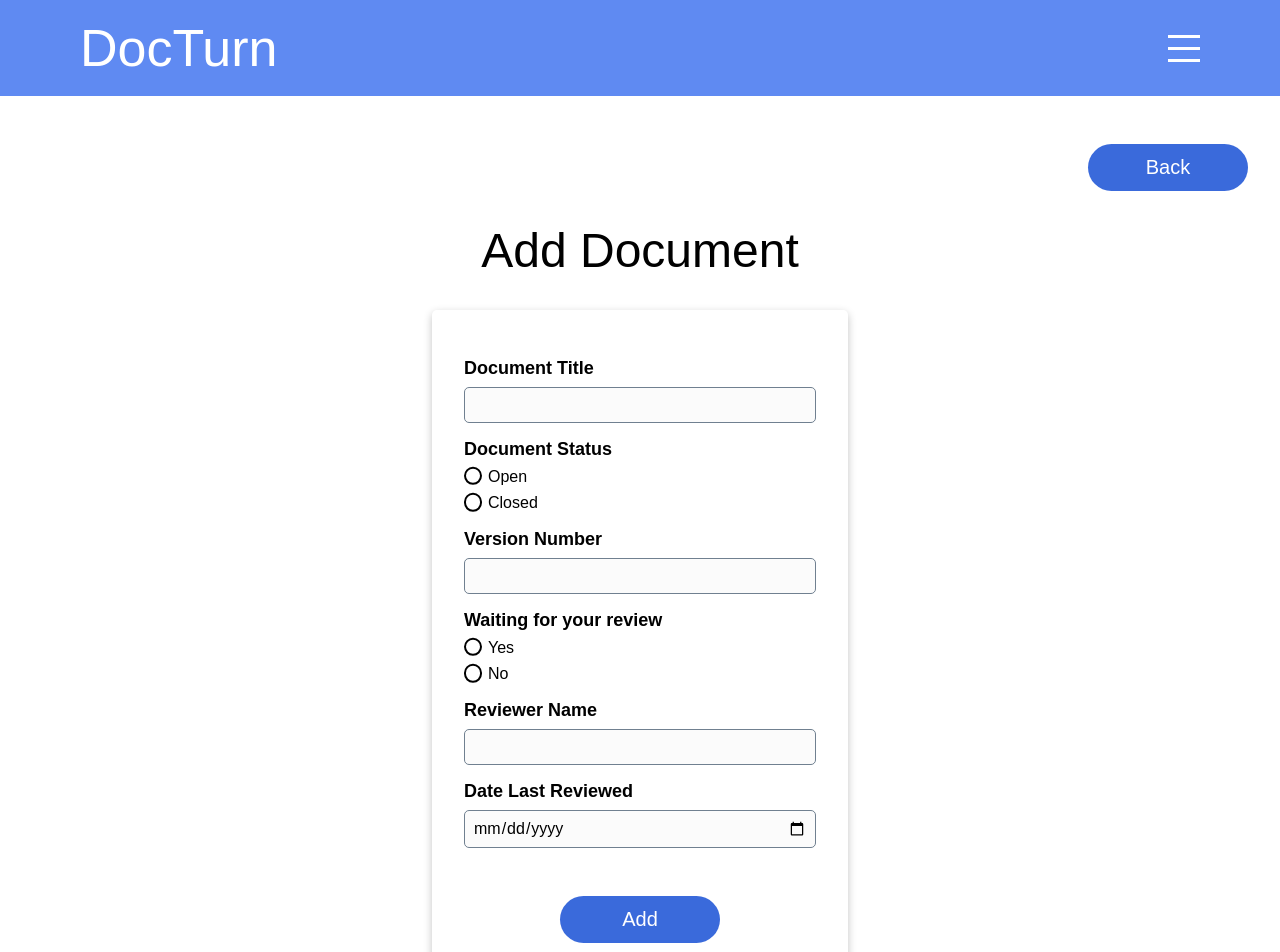
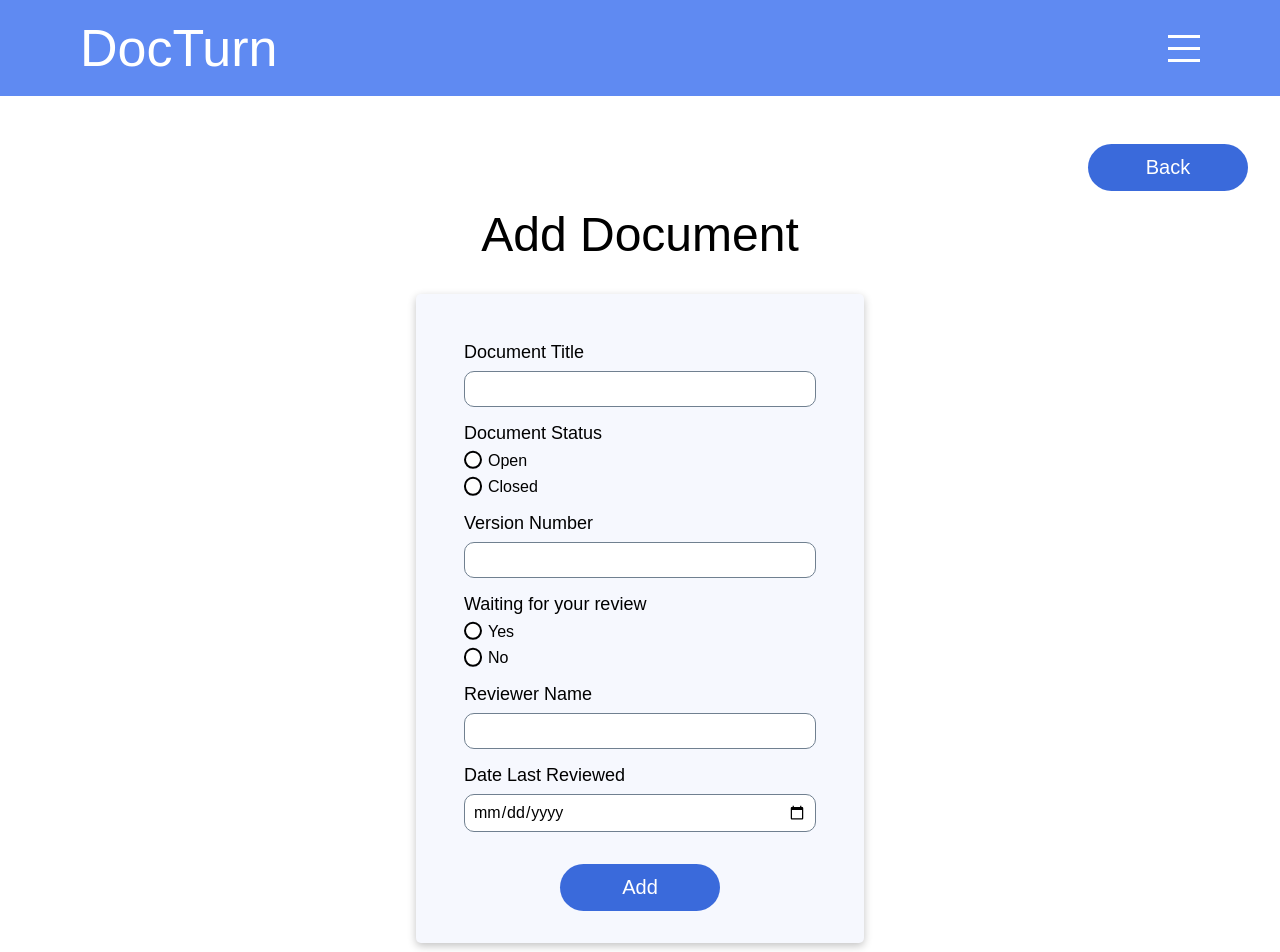
Before and after one commit to nicolecevey/docturn, a React (Create React App) app: page /documents/add in a window 1280 px wide. Shown: the top 952 px of the page. Built offline with nearby package versions, Linux system fonts and the light colour scheme; no server answers; sample sign-in values are in the browser's storage.

Commit message:
Fixing delete modal styling

```diff
--- a/src/components/AddDocumentForm/AddDocumentForm.scss
+++ b/src/components/AddDocumentForm/AddDocumentForm.scss
@@ -12,6 +12,10 @@
         font-size: 3rem;
         margin: 2rem 0;
         color: $primary-font-color;
+
+        @include tablet {
+            margin-top: 1rem;
+        }
     }
 
     &__back-button, &__add-button {
@@ -19,7 +23,7 @@
     }
 
     &__add-button {
-        margin-top: 3rem;
+        margin-top: 2rem;
         align-self: center;
     }
 
@@ -34,9 +38,10 @@
 
     &__container {
         display: flex;
-        padding:  3rem 2rem;
+        padding:  3rem 3rem 2rem 3rem;
         border-radius: 5px;
         box-shadow: rgba(0, 0, 0, 0.24) 0px 3px 8px;
+        background-color: #0248d309;
     }
 
     &__form {
@@ -51,12 +56,14 @@
         width: 100%;
         padding: .5rem;
         margin-top: .5rem;
+        background-color: white;
     }
 
     &__label {
         display: flex;
         flex-direction: column;
         @include label;
+        font-weight: 500;
 
         &--title {
             margin-top: 0;
@@ -67,7 +74,6 @@
         margin: 0 .5rem;
         margin-top: .25rem;
         color: black;
-
     }
 
 }
--- a/src/components/DeleteModal/DeleteModal.js
+++ b/src/components/DeleteModal/DeleteModal.js
@@ -13,18 +13,17 @@ function DeleteModal({onClick, id}) {
             })
     }
 
-    // const [isModalOpen, setIsModalOpen] = useState(false);
-
-    // const toggleModal = () => {
-    //     setIsModalOpen(!isModalOpen);
-    //   }
-
     return (
         <div className="modal">
             <section className="modal__container">
-                <img src={cancelIcon} className="modal__cancel-action" onClick={() => onClick()}></img>
-                <h1 className="modal__text">Are you sure you want to delete?</h1>
-                <button className="modal__button" onClick={() => handleClick()}>Delete</button>
+                <img
+                    src={cancelIcon}
+                    className="modal__cancel-action"
+                    onClick={() => onClick()}
+                    alt="Cancel icon to go back to documents page"
+                ></img>
+                <h3 className="modal__text">Are you sure you want to delete?</h3>
+                <button className="modal__button" onClick={() => handleClick()}>Yes</button>
             </section>
         </div>
     )
--- a/src/components/DeleteModal/DeleteModal.scss
+++ b/src/components/DeleteModal/DeleteModal.scss
@@ -26,8 +26,8 @@
     &__container {
         background-color: white;
         position: absolute;
-        width: 25rem;
-        height: 22rem;
+        width: 29rem;
+        height: 17rem;
         padding: 2rem;
         z-index: 1000;
         display: flex;
@@ -42,5 +42,6 @@
 
     &__button {
         @include button;
+        margin-top: 2rem;
     }
 }
--- a/src/components/EditDocumentForm/EditDocumentForm.scss
+++ b/src/components/EditDocumentForm/EditDocumentForm.scss
@@ -12,6 +12,10 @@
         font-size: 3rem;
         margin: 2rem 0;
         color: $primary-font-color;
+
+        @include tablet {
+            margin-top: 1rem;
+        }
     }
 
     &__back-button, &__edit-button {
@@ -19,7 +23,7 @@
     }
 
     &__edit-button {
-        margin-top: 3rem;
+        margin-top: 2rem;
         align-self: center;
     }
 
@@ -34,9 +38,10 @@
 
     &__container {
         display: flex;
-        padding:  3rem 2rem;
+        padding:  3rem 3rem 2rem 3rem;
         border-radius: 5px;
         box-shadow: rgba(0, 0, 0, 0.24) 0px 3px 8px;
+        background-color: #0248d309;
     }
 
     &__form {
@@ -50,12 +55,14 @@
         width: 100%;
         padding: .5rem;
         margin-top: .25rem;
+        background-color: white;
     }
 
     &__label {
         display: flex;
         flex-direction: column;
         @include label;
+        font-weight: 500;
 
         &--title {
             margin-top: 0;
--- a/src/styles/partials/_mixins.scss
+++ b/src/styles/partials/_mixins.scss
@@ -32,7 +32,7 @@
 @mixin input {
     width: 15rem;
     font-size: 1rem;
-    border-radius: 5px;
+    border-radius: 10px;
     border: 1px solid slategray;
     padding: .75rem;
     background-color: rgba(211, 211, 211, 0.089);
```
Also changed, not shown: src/assets/logo2.png (deleted).
